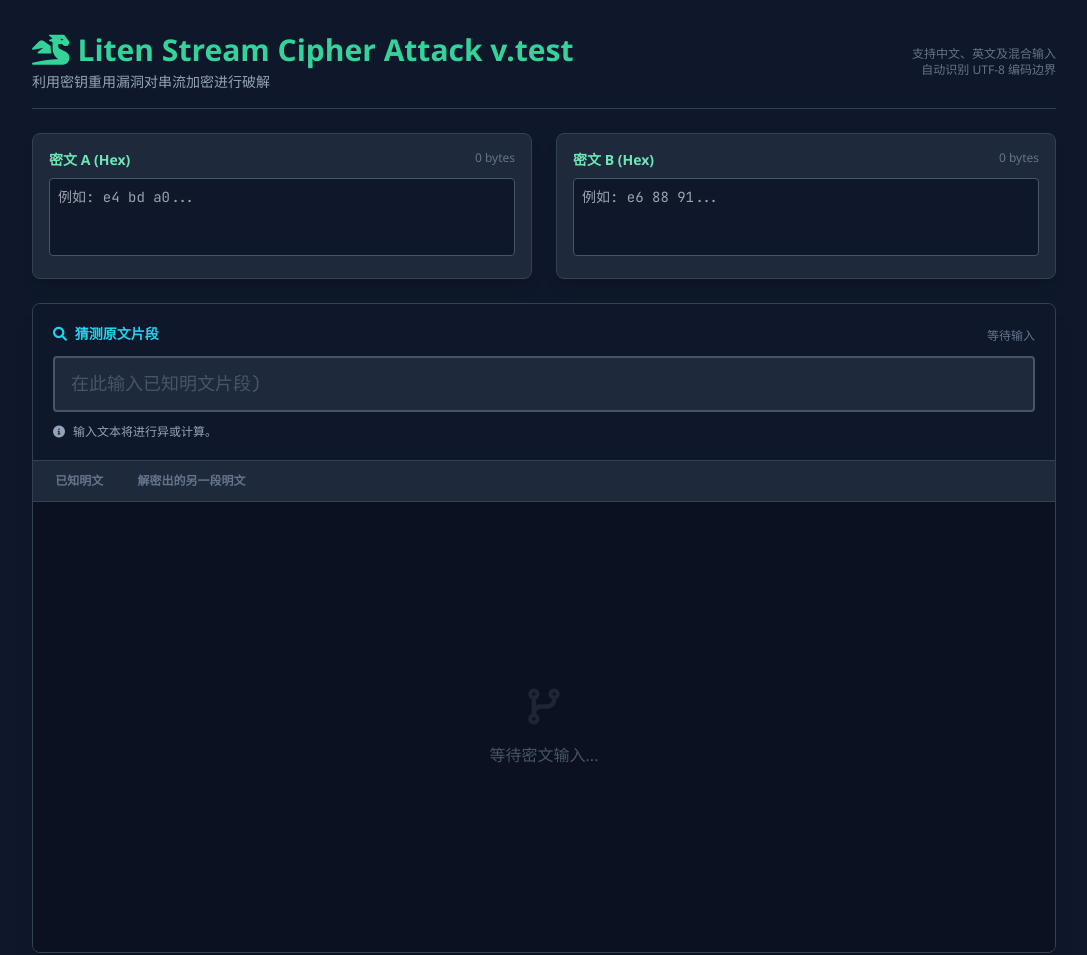
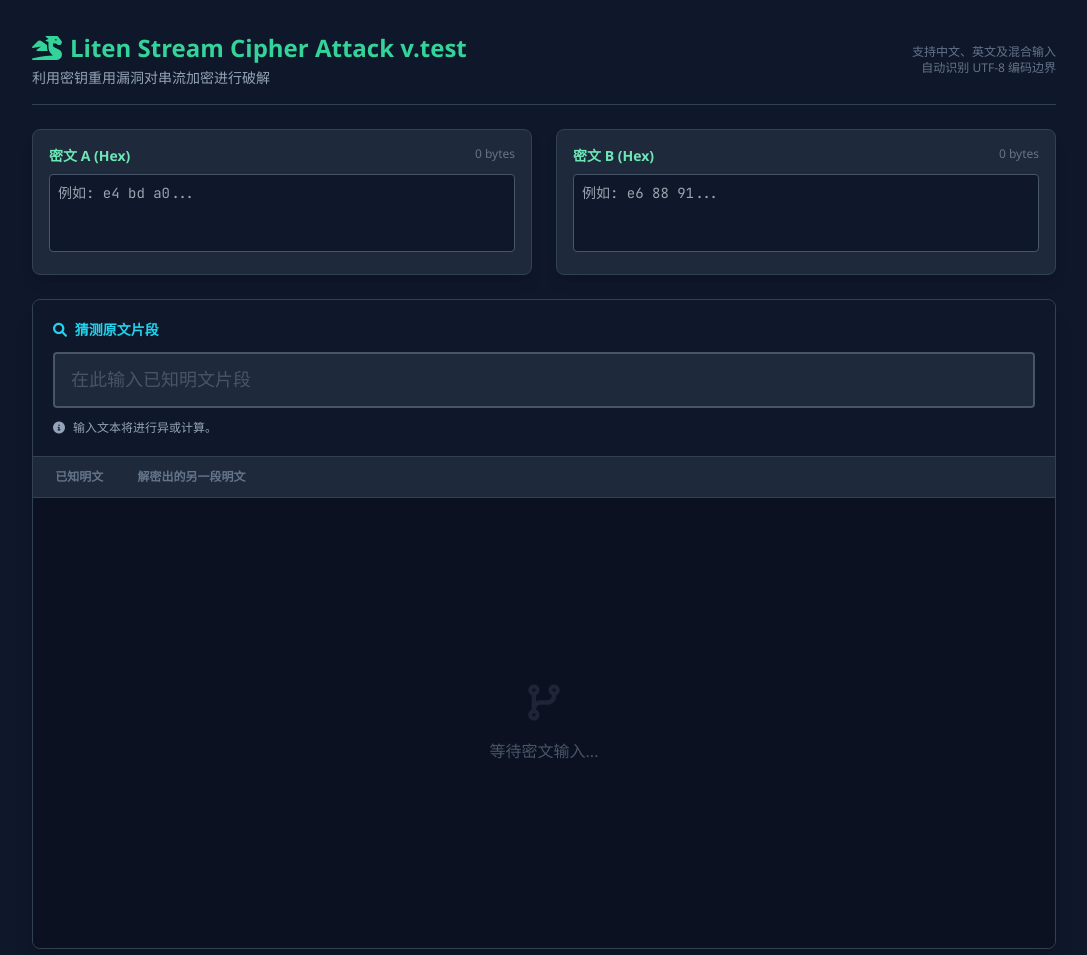
Before and after one commit to liten9110/StreamCipherAttack, a plain HTML site: page index.html in a window 1280 px wide. Shown: the whole page, without its empty margins (96-1183 px from the left). Drawn offline with nearby package versions, Linux system fonts and the light colour scheme.

Commit message:
Update index.html

```diff
--- a/index.html
+++ b/index.html
@@ -34,15 +34,16 @@
 
         <!-- 标题区域 -->
         <header class="flex items-center justify-between border-b border-slate-700 pb-4">
-            <div>
-                <h1 class="text-2xl md:text-3xl font-bold text-emerald-400">
+            <div class="overflow-hidden">
+                <!-- 修改点：添加 whitespace-nowrap 防止换行，调整字体大小为 text-lg md:text-2xl -->
+                <h1 class="text-lg md:text-2xl font-bold text-emerald-400 whitespace-nowrap">
                     <i class="fas fa-dragon mr-2"></i>Liten Stream Cipher Attack v.test
                 </h1>
-                <p class="text-slate-400 text-sm mt-1">
+                <p class="text-slate-400 text-sm mt-1 truncate">
                     利用密钥重用漏洞对串流加密进行破解
                 </p>
             </div>
-            <div class="hidden md:block text-right text-xs text-slate-500">
+            <div class="hidden md:block text-right text-xs text-slate-500 flex-shrink-0 ml-4">
                 <p>支持中文、英文及混合输入</p>
                 <p>自动识别 UTF-8 编码边界</p>
             </div>
@@ -84,14 +85,14 @@
                         <i class="fas fa-search mr-1"></i> 猜测原文片段
                     </label>
                     <span id="cribBytesDisplay" class="text-xs font-mono text-slate-500">
-                        等待输入
+
                     </span>
                 </div>
 
                 <div class="relative group">
                     <input type="text" id="cribInput"
                         class="w-full bg-slate-800 border-2 border-slate-600 rounded pl-4 pr-4 py-3 text-lg text-white mono focus:border-cyan-500 focus:outline-none transition placeholder-slate-600"
-                        placeholder="在此输入已知明文片段)"
+                        placeholder="在此输入已知明文片段"
                         autocomplete="off">
                 </div>
 
```
